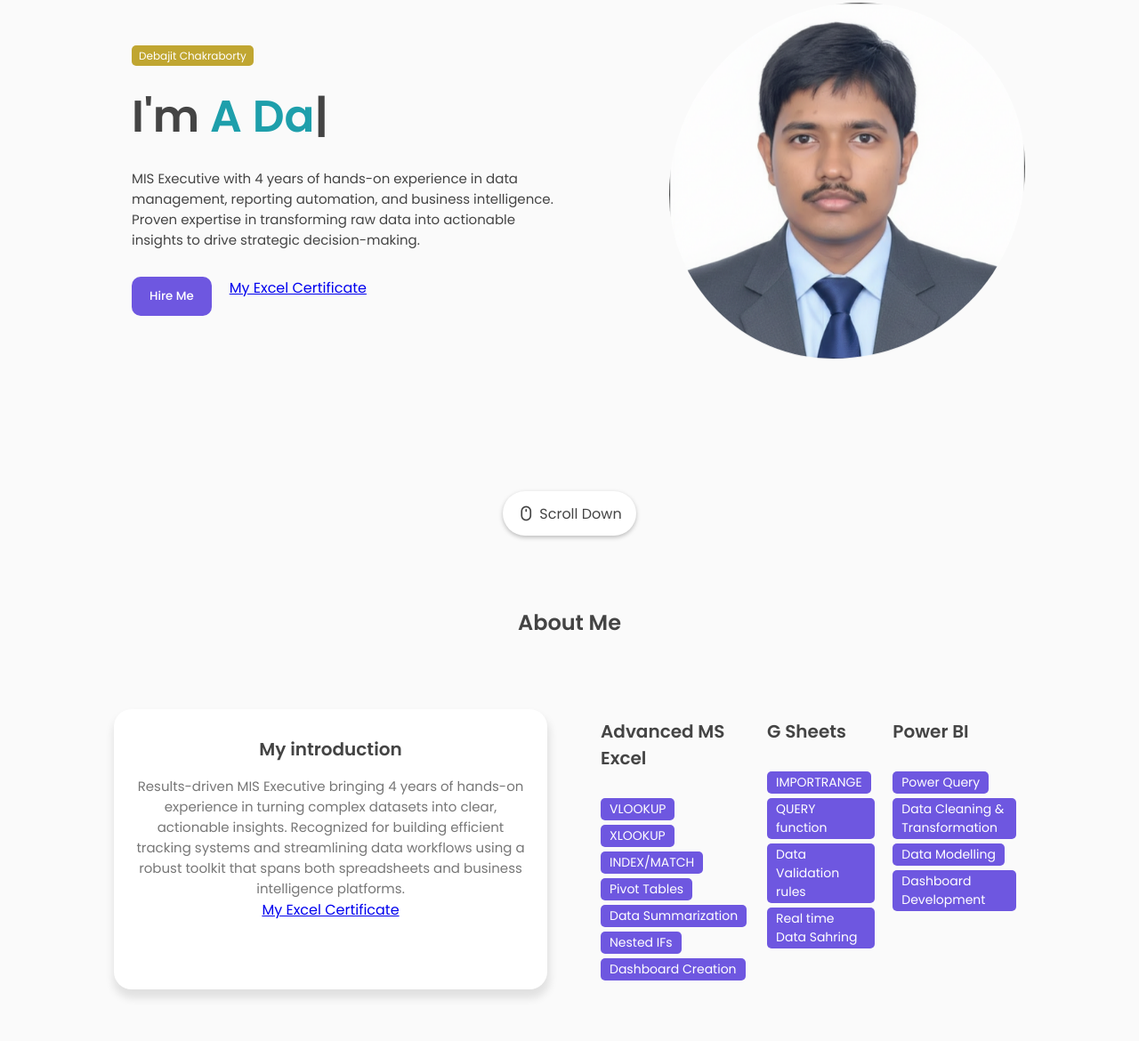
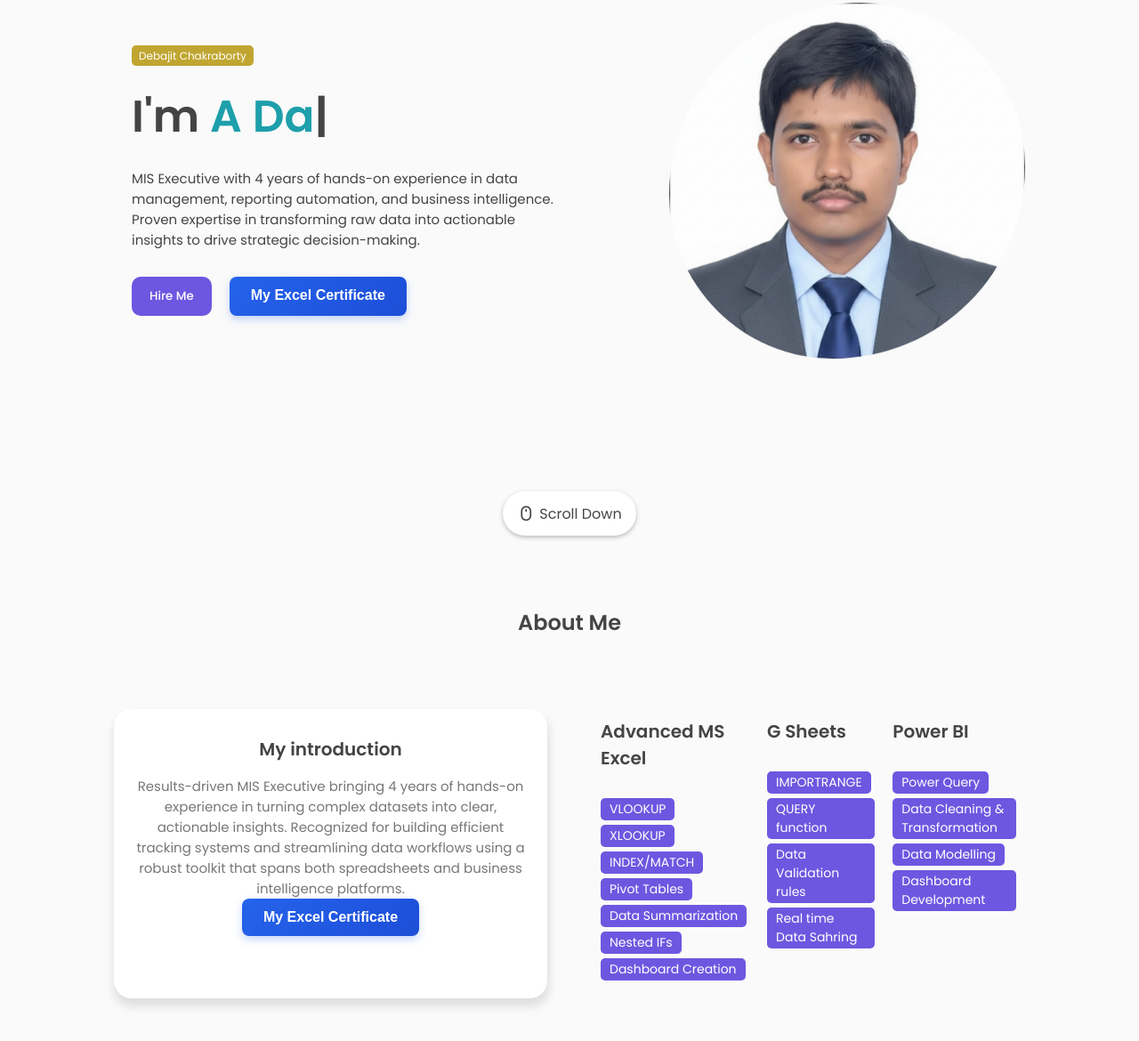
Before and after one commit to thedataguyweb/portfolio, a plain HTML site: page index.html in a window 1280 px wide. Shown: the part 198-1368 px from the top of the page at 89% size. Drawn offline with nearby package versions, Linux system fonts and the light colour scheme.

Commit message:
Update index.html

```diff
--- a/index.html
+++ b/index.html
@@ -91,7 +91,7 @@
                 <button class="btn blue-btn">Hire Me</button></a
               >
 
-<a href="https://www.testdome.com/certificates/1de86c4d9c534b7aadc6eb2eb8fbec7d" target="_blank" rel="noopener noreferrer">
+<a class="certificate-btn" href="https://www.testdome.com/certificates/1de86c4d9c534b7aadc6eb2eb8fbec7d" target="_blank" rel="noopener noreferrer">
      My Excel Certificate
 </a>
             </div>
@@ -125,7 +125,7 @@
                   spans both spreadsheets and business intelligence platforms.
                 </p>
                 <div class="about-btn">
-                  <a href="https://www.testdome.com/certificates/1de86c4d9c534b7aadc6eb2eb8fbec7d" target="_blank" rel="noopener noreferrer">
+                  <a class="certificate-btn" href="https://www.testdome.com/certificates/1de86c4d9c534b7aadc6eb2eb8fbec7d" target="_blank" rel="noopener noreferrer">
    My Excel Certificate
 </a>
                 </div>
```
